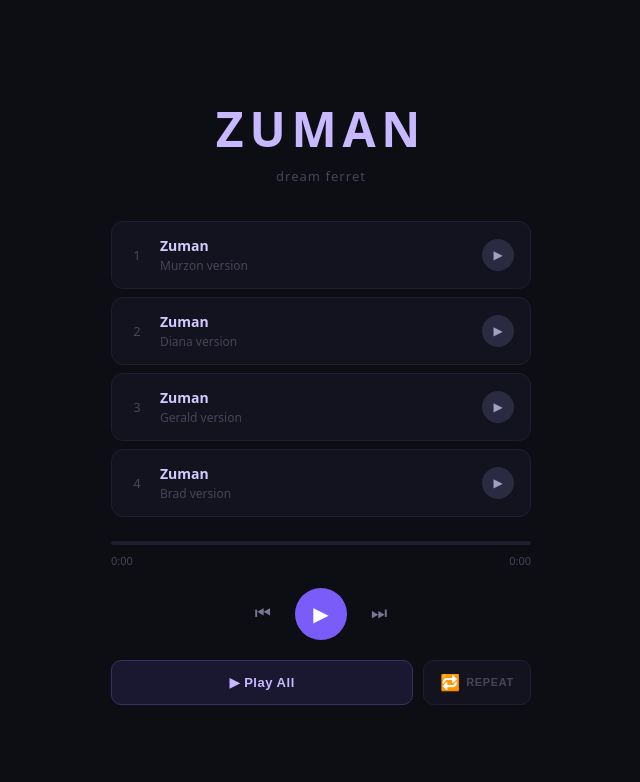
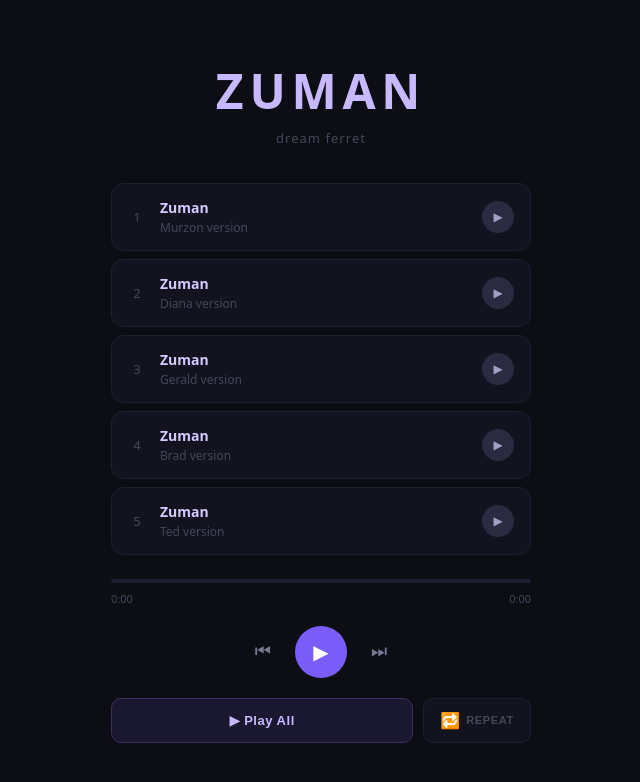
Before and after one commit to kerry-netizen/dream-decoder, a Flask app: page /zuman in a window 1280 px wide. Shown: the top 782 px of the page, without its empty margins (319-959 px from the left). Run offline with Flask 3, Linux system fonts and the light colour scheme; data that the repository does not hold is empty; parts of the project's set-up code (start-up, migrations or seed data) failed here and were passed over.

Commit message:
Add Ted version as track 5
Co-Authored-By: Claude Sonnet 4.6 <noreply@anthropic.com>

```diff
--- a/templates/zuman.html
+++ b/templates/zuman.html
@@ -304,6 +304,14 @@
       </div>
       <button class="track-btn" aria-label="Play">▶</button>
     </div>
+    <div class="track" data-index="4">
+      <span class="track-num">5</span>
+      <div class="track-info">
+        <div class="track-title">Zuman</div>
+        <div class="track-version">Ted version</div>
+      </div>
+      <button class="track-btn" aria-label="Play">▶</button>
+    </div>
   </div>
 
   <div class="progress-wrap">
@@ -338,7 +346,8 @@ const TRACKS = [
   { src: "{{ url_for('static', filename='Zuman.mp3') }}", title: "Zuman", version: "Murzon version" },
   { src: "{{ url_for('static', filename='Zuman2.mp3') }}", title: "Zuman", version: "Diana version" },
   { src: "{{ url_for('static', filename='Zuman3.mp3') }}", title: "Zuman", version: "Gerald version" },
-  { src: "{{ url_for('static', filename='Zuman4.mp3') }}", title: "Zuman", version: "Brad version" }
+  { src: "{{ url_for('static', filename='Zuman4.mp3') }}", title: "Zuman", version: "Brad version" },
+  { src: "{{ url_for('static', filename='Zuman5.mp3') }}", title: "Zuman", version: "Ted version" }
 ];
 
 const audio        = document.getElementById('audio');
```
Also changed, not shown: 1 other file.
